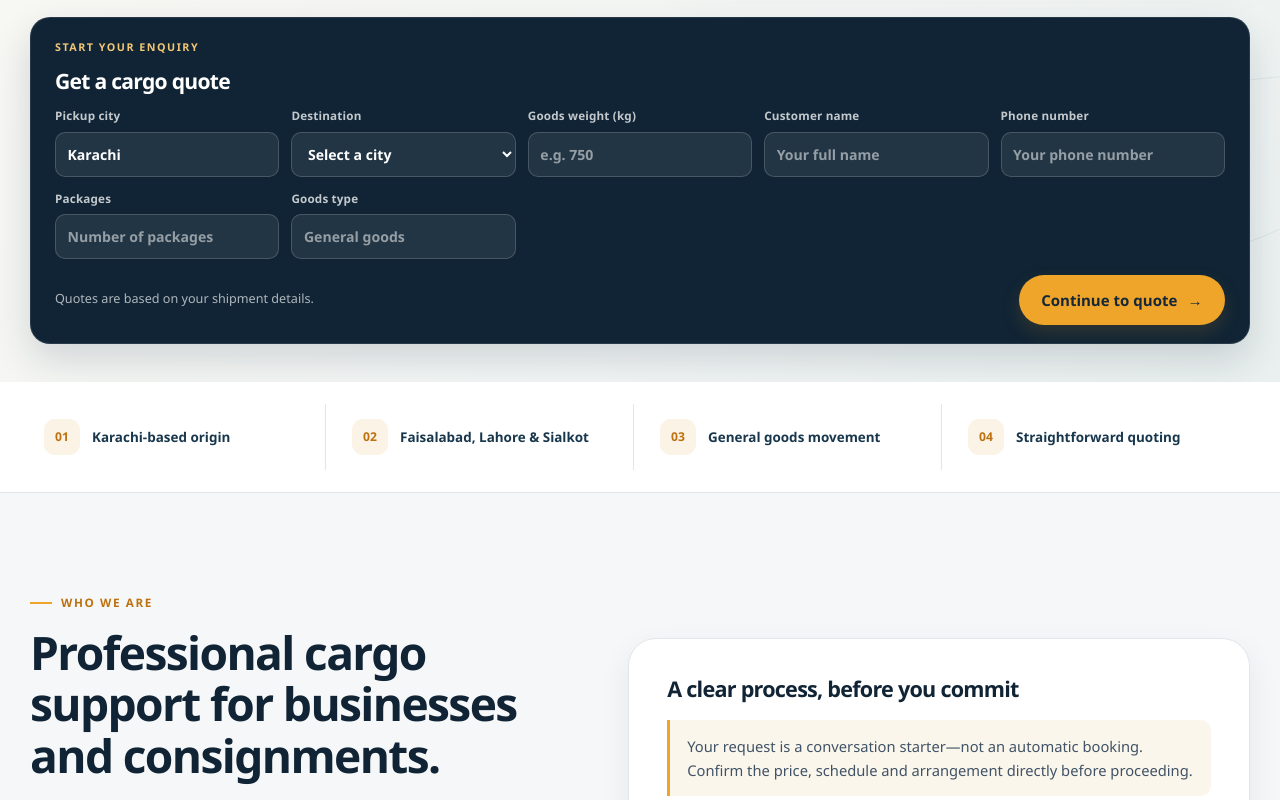
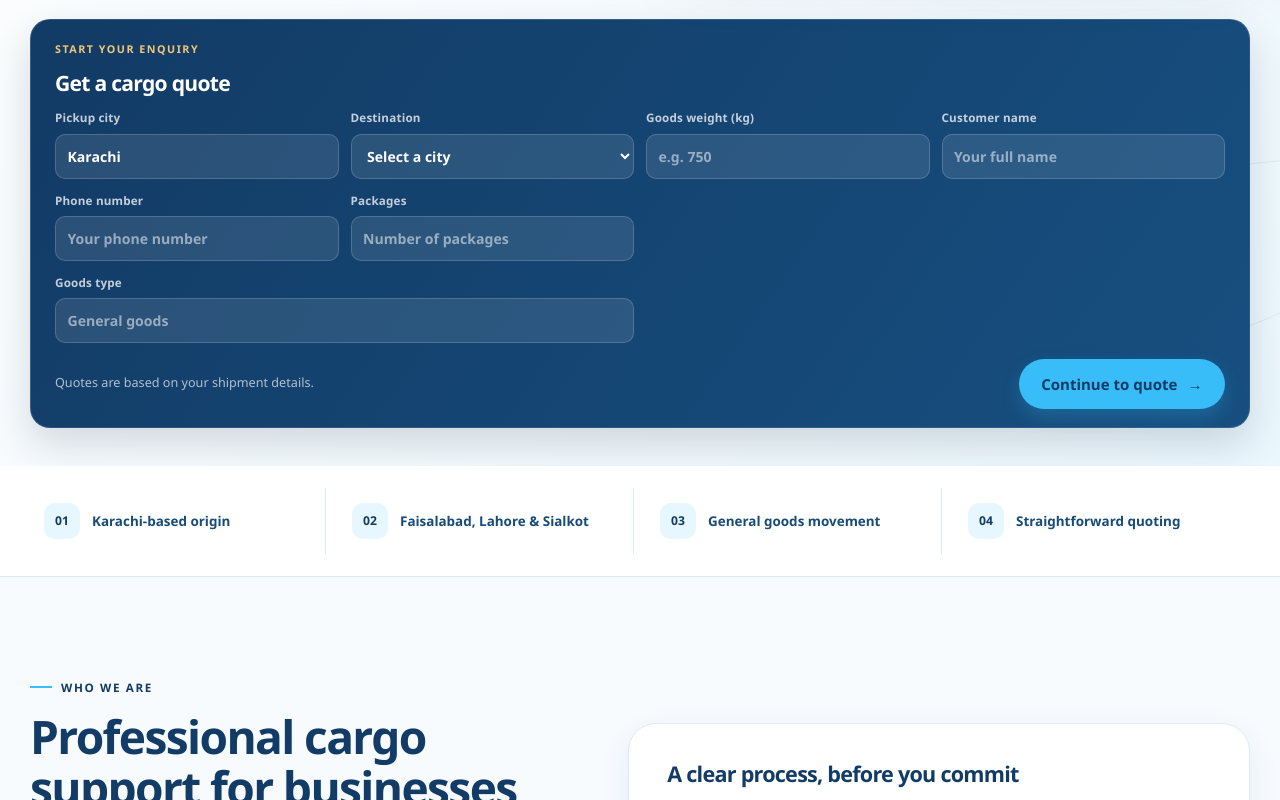
Before and after one commit to ranaahmad22561/rana-shazaib-goods-website, a Next.js app: page / in a window 1280 px wide. Shown: the part 700-1500 px from the top of the page. Built offline with nearby package versions, Linux system fonts and the light colour scheme.

Commit message:
Apply premium navy and sky-blue corporate design

```diff
--- a/css/site.css
+++ b/css/site.css
@@ -1,24 +1,24 @@
 :root {
   color-scheme: light;
-  --ink: #172b3d;
-  --ink-soft: #405366;
-  --muted: #697989;
-  --paper: #f5f7f8;
+  --ink: #123B65;
+  --ink-soft: #405b73;
+  --muted: #667b8f;
+  --paper: #f7fbfe;
   --white: #fff;
-  --navy-900: #102435;
-  --navy-800: #18374d;
-  --navy-700: #24536d;
-  --navy-600: #326e86;
-  --slate-100: #edf2f4;
-  --slate-200: #e0e7eb;
-  --slate-300: #cad5dc;
-  --slate-500: #788a96;
-  --slate-700: #405366;
-  --orange-500: #eea52a;
-  --orange-600: #d88b17;
-  --orange-700: #bd7110;
-  --shadow: 0 24px 70px rgba(19, 40, 57, 0.11);
-  --shadow-soft: 0 12px 32px rgba(19, 40, 57, 0.07);
+  --navy-900: #123B65;
+  --navy-800: #174b78;
+  --navy-700: #17659b;
+  --navy-600: #2198d0;
+  --slate-100: #eef8fd;
+  --slate-200: #dceaf3;
+  --slate-300: #bfd5e4;
+  --slate-500: #7c94a7;
+  --slate-700: #405b73;
+  --orange-500: #38BDF8;
+  --orange-600: #0ea5e9;
+  --orange-700: #123B65;
+  --shadow: 0 24px 70px rgba(18, 59, 101, 0.12);
+  --shadow-soft: 0 12px 32px rgba(18, 59, 101, 0.08);
   --radius-lg: 28px;
   --radius-md: 20px;
   --radius-sm: 13px;
@@ -46,10 +46,10 @@ button:focus-visible,
 input:focus-visible,
 select:focus-visible,
 textarea:focus-visible {
-  outline: 3px solid #efa82c;
+  outline: 3px solid #38BDF8;
   outline-offset: 4px;
 }
-::selection { color: var(--ink); background: #f4d69c; }
+::selection { color: var(--ink); background: #d8f2ff; }
 
 .container { width: var(--container); margin: 0 auto; }
 .section { padding: 92px 0; }
@@ -132,11 +132,11 @@ ul { color: var(--ink-soft); }
 .btn--primary,
 .header-cta {
   background: var(--orange-500);
-  color: #152738;
-  box-shadow: 0 8px 18px rgba(201, 137, 33, 0.17);
+  color: #123B65;
+  box-shadow: 0 8px 18px rgba(56, 189, 248, 0.22);
 }
 .btn--primary:hover,
-.header-cta:hover { background: #f4b84f; }
+.header-cta:hover { background: #7dd3fc; }
 .btn--dark { background: var(--navy-900); color: var(--white); }
 .btn--dark:hover { background: var(--navy-700); }
 .btn--outline {
@@ -162,7 +162,7 @@ ul { color: var(--ink-soft); }
 .site-topbar__links, .site-topbar__meta { display: flex; align-items: center; gap: 22px; }
 .site-topbar__links span:first-child { color: rgba(255,255,255,.62); }
 .site-topbar__meta a, .site-topbar__meta strong { color: var(--white); }
-.site-topbar__meta a:hover { color: #f6c56f; }
+.site-topbar__meta a:hover { color: #7dd3fc; }
 
 .site-header {
   position: sticky;
@@ -292,7 +292,7 @@ ul { color: var(--ink-soft); }
 }
 .quick-quote__eyebrow { grid-column: 1 / -1; margin: 0; color: #f3c775 !important; font-size: .67rem; font-weight: 800; letter-spacing: .14em; text-transform: uppercase; }
 .quick-quote h3 { grid-column: 1 / -1; margin: 0 0 2px; color: var(--white); font-size: 1.32rem; }
-.quick-quote__row { display: grid; grid-column: 1 / -1; grid-template-columns: repeat(5, minmax(0,1fr)); gap: 12px; }
+.quick-quote__row { display: grid; grid-column: 1 / -1; grid-template-columns: repeat(4, minmax(0,1fr)); gap: 12px; }
 .quick-quote label { display: block; min-width: 0; color: rgba(255,255,255,.75); font-size: .73rem; font-weight: 700; letter-spacing: .015em; }
 .quick-quote input, .quick-quote select {
   width: 100%;
@@ -314,7 +314,7 @@ ul { color: var(--ink-soft); }
 .stat-strip__inner { display: grid; width: var(--container); grid-template-columns: repeat(4,minmax(0,1fr)); gap: 12px; margin: 0 auto; padding: 22px 0; }
 .stat-card { display: flex; min-height: 66px; align-items: center; gap: 12px; padding: 10px 14px; border-right: 1px solid var(--slate-200); }
 .stat-card:last-child { border-right: 0; }
-.stat-card__num { display: grid; width: 36px; height: 36px; flex: 0 0 auto; place-items: center; border-radius: 11px; background: #fbf3e5; color: var(--orange-700); font-size: .76rem; font-weight: 850; }
+.stat-card__num { display: grid; width: 36px; height: 36px; flex: 0 0 auto; place-items: center; border-radius: 11px; background: #e7f7ff; color: var(--orange-700); font-size: .76rem; font-weight: 850; }
 .stat-card__text { color: var(--navy-800); font-size: .84rem; font-weight: 750; line-height: 1.4; }
 
 .two-col { display: grid; grid-template-columns: .9fr 1.1fr; align-items: center; gap: clamp(38px, 7vw, 92px); }
@@ -333,7 +333,7 @@ ul { color: var(--ink-soft); }
   transition: border-color .2s ease, box-shadow .2s ease, transform .2s ease;
 }
 .service-card, .route-card, .feature-card, .process-card { padding: 25px; }
-.service-card:hover, .route-card:hover, .feature-card:hover, .process-card:hover { transform: translateY(-3px); border-color: #d8c49e; box-shadow: var(--shadow-soft); }
+.service-card:hover, .route-card:hover, .feature-card:hover, .process-card:hover { transform: translateY(-3px); border-color: #7dd3fc; box-shadow: var(--shadow-soft); }
 .service-card h3, .route-card h3, .feature-card h3, .process-card h3 { margin: 0 0 11px; font-size: 1.15rem; }
 .service-card p, .route-card p, .feature-card p, .process-card p { margin: 0 0 17px; font-size: .93rem; line-height: 1.72; }
 .service-card .btn, .route-card .btn { min-height: 43px; padding: .65rem 1rem; font-size: .85rem; }
@@ -343,14 +343,14 @@ ul { color: var(--ink-soft); }
   height: 48px;
   place-items: center;
   margin-bottom: 18px;
-  border: 1px solid #f0e3ca;
+  border: 1px solid #cceeff;
   border-radius: 14px;
-  background: #fbf5e9;
+  background: #e7f7ff;
   color: var(--navy-800);
   font-size: 1.35rem;
 }
-.process-card__num { display: grid; width: 42px; height: 42px; place-items: center; margin-bottom: 19px; border-radius: 13px; background: var(--navy-900); color: #f3c775; font-size: .85rem; font-weight: 850; }
-.route-card__meta { display: inline-block; margin-bottom: 16px; padding: 5px 10px; border-radius: 999px; background: #fbf3e5; color: var(--orange-700); font-size: .68rem; font-weight: 850; letter-spacing: .08em; text-transform: uppercase; }
+.process-card__num { display: grid; width: 42px; height: 42px; place-items: center; margin-bottom: 19px; border-radius: 13px; background: var(--navy-900); color: #7dd3fc; font-size: .85rem; font-weight: 850; }
+.route-card__meta { display: inline-block; margin-bottom: 16px; padding: 5px 10px; border-radius: 999px; background: #e7f7ff; color: var(--orange-700); font-size: .68rem; font-weight: 850; letter-spacing: .08em; text-transform: uppercase; }
 .route-card ul { display: grid; gap: 7px; margin: 18px 0; padding-left: 20px; font-size: .88rem; }
 .route-cta-row { display: flex; flex-wrap: wrap; gap: 10px; margin-top: 19px; }
 
@@ -367,14 +367,14 @@ ul { color: var(--ink-soft); }
 .reviews-panel__copy, .reviews-panel__note, .route-banner > * { position: relative; z-index: 1; }
 .reviews-panel__copy h3, .reviews-panel__note h3 { color: var(--white); }
 .reviews-panel__copy p:not(.reviews-panel__eyebrow) { max-width: 660px; color: rgba(255,255,255,.74); }
-.reviews-panel__eyebrow, .reviews-panel__status { margin-bottom: 12px; color: #f3c775; font-size: .72rem; font-weight: 850; letter-spacing: .12em; text-transform: uppercase; }
+.reviews-panel__eyebrow, .reviews-panel__status { margin-bottom: 12px; color: #7dd3fc; font-size: .72rem; font-weight: 850; letter-spacing: .12em; text-transform: uppercase; }
 .reviews-panel__note { padding: 23px; border: 1px solid rgba(255,255,255,.14); border-radius: 17px; background: rgba(255,255,255,.07); }
 .reviews-panel__note h3 { font-size: 1.1rem; }
 .reviews-panel__note p { margin-bottom: 0; color: rgba(255,255,255,.7); font-size: .89rem; }
 .reviews-panel__quote { display: block; margin: 4px 0 12px; color: #f3c775; font-size: 2.5rem; font-weight: 800; line-height: 1; }
 .reviews-panel__contact { border-color: rgba(255,255,255,.3); color: var(--white); }
 .reviews-panel__contact:hover { background: rgba(255,255,255,.12); }
-.route-banner { padding: clamp(27px,4vw,44px); background: linear-gradient(125deg, var(--navy-900), #214a61); }
+.route-banner { padding: clamp(27px,4vw,44px); background: linear-gradient(125deg, var(--navy-900), #17659b); }
 .route-banner h2 { color: var(--white); }
 .route-banner p { color: rgba(255,255,255,.75); }
 .route-map { display: flex; align-items: center; gap: 14px; margin-top: 22px; color: var(--white); font-weight: 750; }
@@ -465,7 +465,7 @@ ul { color: var(--ink-soft); }
 .footer__bottom-inner { display: flex; width: var(--container); flex-wrap: wrap; align-items: center; justify-content: space-between; gap: 13px; margin: 0 auto; }
 .footer__bottom-links { display: flex; flex-wrap: wrap; gap: 18px; }
 
-.notice { margin-top: 18px; padding: 14px 17px; border-left: 3px solid var(--orange-500); border-radius: 0 10px 10px 0; background: #fbf6ec; color: var(--ink-soft); font-size: .92rem; }
+.notice { margin-top: 18px; padding: 14px 17px; border-left: 3px solid var(--orange-500); border-radius: 0 10px 10px 0; background: #eff9ff; color: var(--ink-soft); font-size: .92rem; }
 .site-anchor { scroll-margin-top: 110px; }
 .hero__visual { position: relative; width: 100%; }
 .hero__visual-card { position: relative; padding: 10px; border: 1px solid var(--slate-200); border-radius: var(--radius-lg); background: var(--white); box-shadow: var(--shadow); }
@@ -507,7 +507,7 @@ ul { color: var(--ink-soft); }
   }
   .nav.is-open { display: flex; flex-direction: column; }
   .nav a { padding: 12px 13px; border-radius: 9px; font-size: .95rem; }
-  .nav a:hover, .nav a.is-current { background: #f4f6f7; }
+  .nav a:hover, .nav a.is-current { background: #edf8ff; }
   .nav a.is-current::after { display: none; }
   .mobile-toggle { display: inline-grid; flex: 0 0 auto; place-items: center; }
   .hero__inner { grid-template-columns: minmax(0,1fr) minmax(0,.94fr); }
@@ -614,3 +614,29 @@ ul { color: var(--ink-soft); }
     transition-duration: .01ms !important;
   }
 }
+
+
+/* Premium corporate refinements */
+.site-header { border-bottom-color: rgba(18, 59, 101, .10); }
+.site-header__inner { min-height: 84px; }
+.brand__text strong { color: #17659b; }
+.hero { background: radial-gradient(ellipse at 83% 18%, rgba(56,189,248,.15), transparent 35%), linear-gradient(135deg, #ffffff, #f2f9fd 72%, #eaf7fd); }
+.hero__background { box-shadow: 0 26px 64px rgba(18,59,101,.17); }
+.quick-quote { border: 1px solid rgba(255,255,255,.12); background: linear-gradient(125deg, #123B65, #174f80); }
+.quick-quote input, .quick-quote select { background: rgba(255,255,255,.10); }
+.service-card:hover, .route-card:hover, .feature-card:hover, .process-card:hover { border-color: #7dd3fc; }
+.service-card__icon, .feature-card__icon, .info-card__icon { color: #17659b; }
+.footer { background: #0e3154; }
+.footer a:hover { color: #7dd3fc; }
+.notice { background: #eff9ff; }
+@media (min-width: 901px) {
+  .quick-quote__row { grid-template-columns: repeat(4, minmax(0,1fr)); }
+  .quick-quote__row label:nth-child(7) { grid-column: 1 / 3; }
+}
+@media (max-width: 900px) {
+  .quick-quote__row { grid-template-columns: repeat(2, minmax(0,1fr)); }
+}
+@media (max-width: 640px) {
+  .quick-quote__row { grid-template-columns: repeat(2, minmax(0,1fr)); }
+  .quick-quote__row label:last-child { grid-column: 1 / -1; }
+}
```
